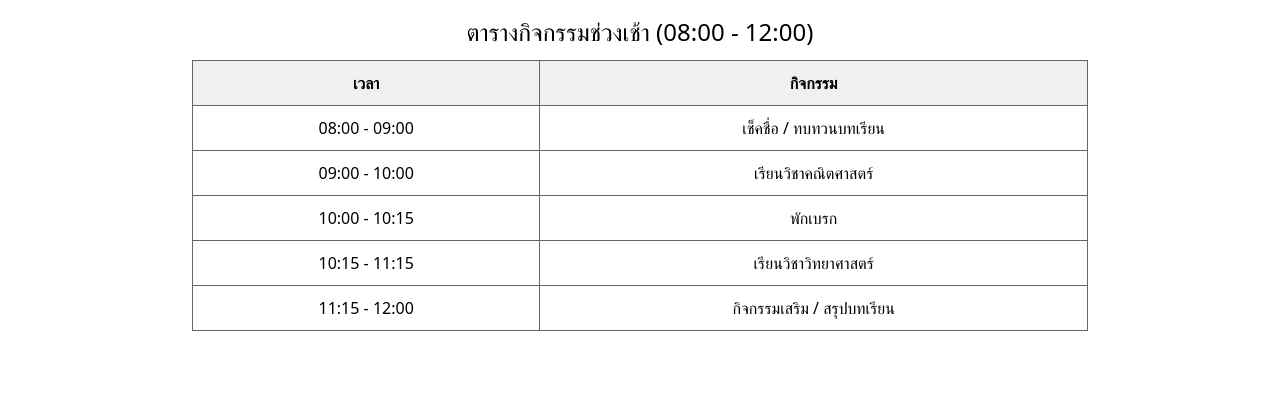
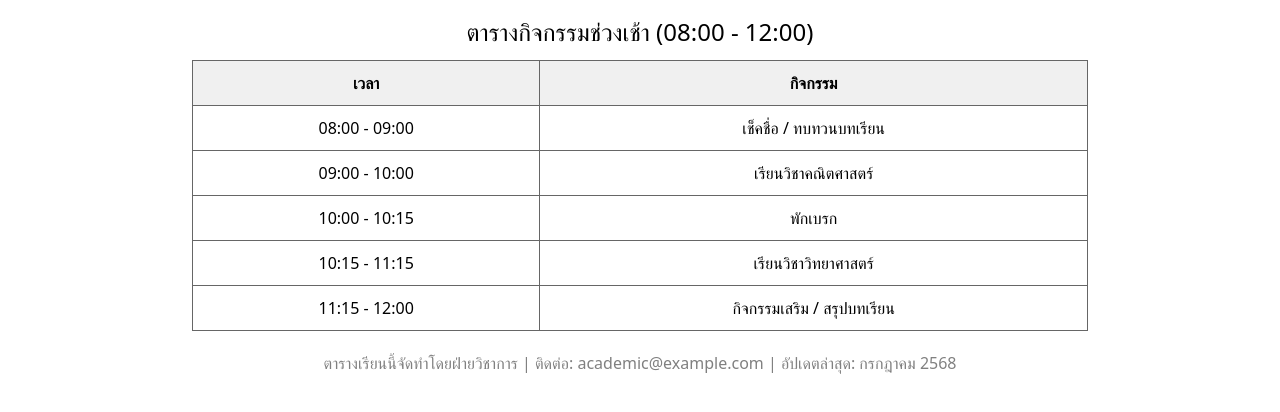
Before and after one commit to Mrkleenn/gitlab_Kleen, a plain HTML site: page index.html in a window 1280 px wide. Shown: the part 70-482 px from the top of the page. Drawn offline with nearby package versions, Linux system fonts and the light colour scheme.

Commit message:
เพิ่มส่วนท้ายของตารางรียน

```diff
--- a/index.html
+++ b/index.html
@@ -95,4 +95,7 @@
     </tbody>
   </table>
 </body>
+<footer style="text-align:center; margin-top:20px; color:gray;">
+  ตารางเรียนนี้จัดทำโดยฝ่ายวิชาการ | ติดต่อ: academic@example.com | อัปเดตล่าสุด: กรกฎาคม 2568
+</footer>
 </html>
```
